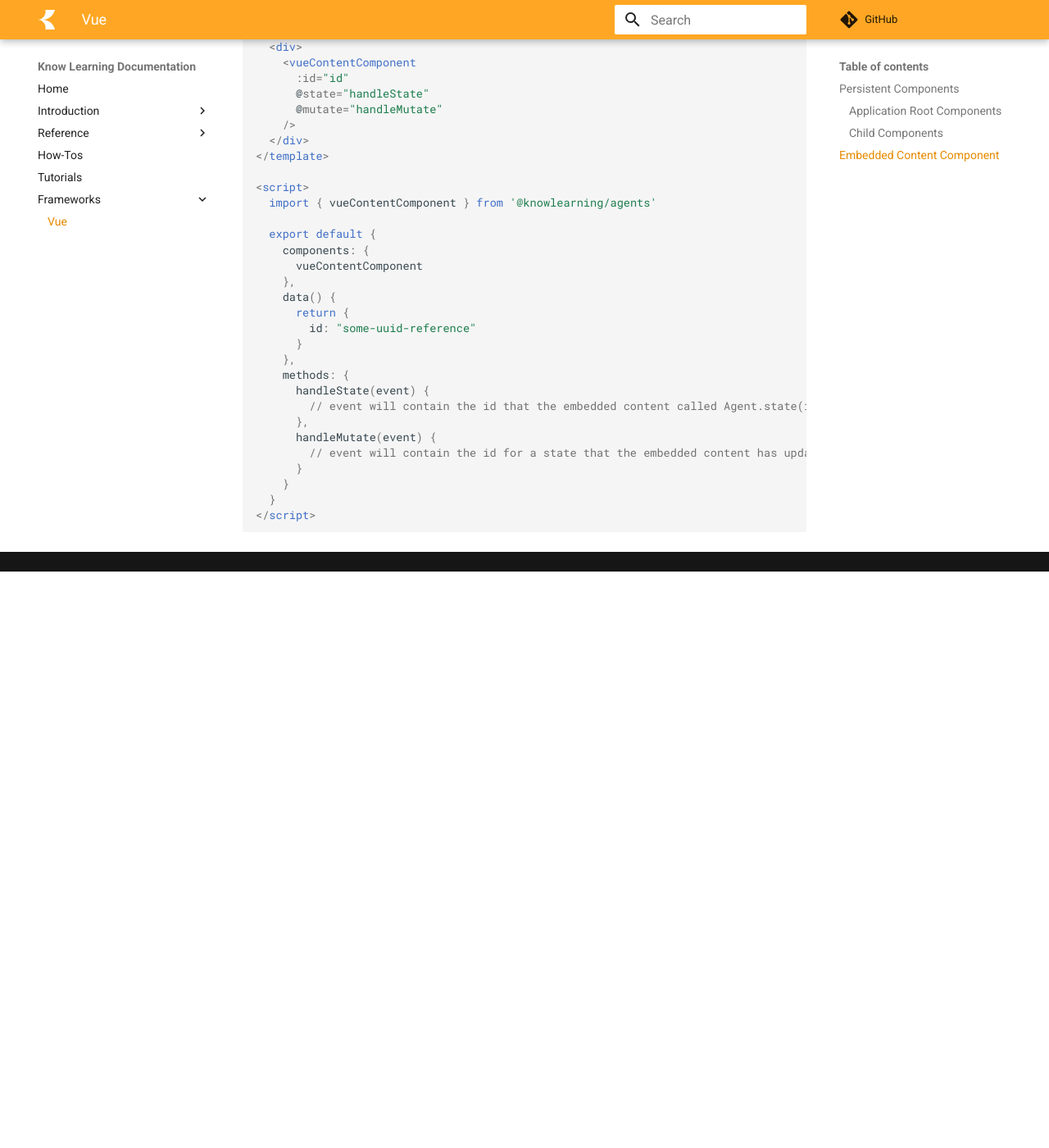
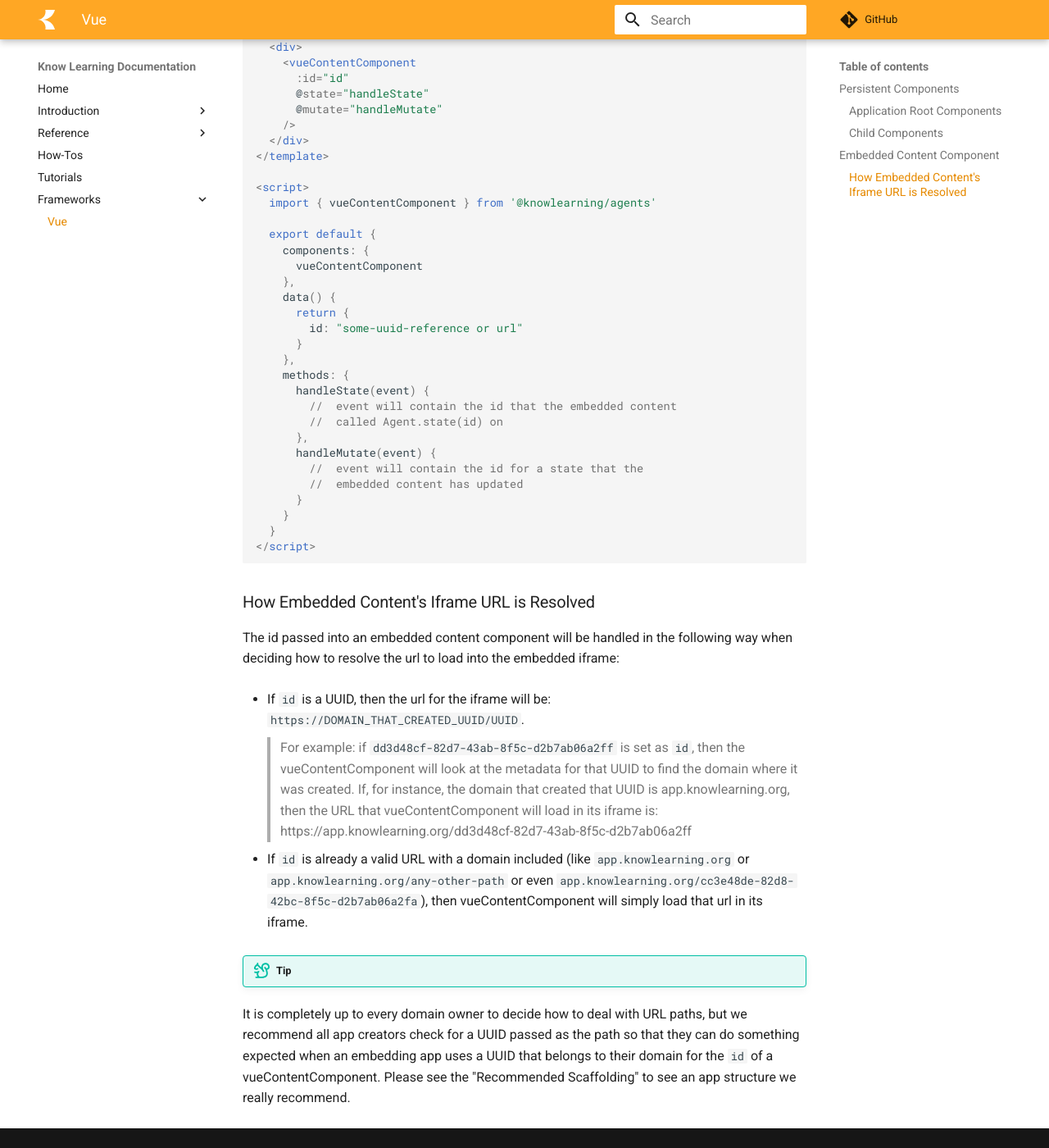
Before and after one commit to knowlearning/documentation, an MkDocs documentation site: the page built from docs/frameworks/vue.md, in a window 1280 px wide and 1400 px high, scrolled down 1207 px. Shown: the whole window at 82% size. Built offline with MkDocs 1.6.1 and Material for MkDocs 9.7.7, drawn with Linux system fonts in a browser that asks for light colours; comment, search, counter and statistics services are not loaded; before the commit the page ends 1904 px from its top, so only the background shows below that; some of the changed text lies outside the part shown.

Commit message:
Add to Vue framework information

````diff
--- a/docs/frameworks/vue.md
+++ b/docs/frameworks/vue.md
@@ -46,7 +46,7 @@ A persistent component does not have to be used as the application root. You are
 
 ## Embedded Content Component
 
-You can embed other sites backed by @knowlearning/agents like so:
+You can embed other sites that use @knowlearning/agents like so:
 
 ```html
 <template>
@@ -68,17 +68,33 @@ You can embed other sites backed by @knowlearning/agents like so:
     },
     data() {
       return {
-        id: "some-uuid-reference"
+        id: "some-uuid-reference or url"
       }
     },
     methods: {
       handleState(event) {
-        // event will contain the id that the embedded content called Agent.state(id) on
+        //  event will contain the id that the embedded content
+        //  called Agent.state(id) on
       },
       handleMutate(event) {
-        // event will contain the id for a state that the embedded content has updated
+        //  event will contain the id for a state that the
+        //  embedded content has updated
       }
     }
   }
 </script>
 ```
+
+### How Embedded Content's Iframe URL is Resolved
+
+The id passed into an embedded content component will be handled in the following way when deciding how to resolve the url to load into the embedded iframe:
+
+- If ```id``` is a UUID, then the url for the iframe will be: ```https://DOMAIN_THAT_CREATED_UUID/UUID```.
+  > For example: if ```dd3d48cf-82d7-43ab-8f5c-d2b7ab06a2ff``` is set as ```id```, then the vueContentComponent will look at the metadata for that UUID to find the domain where it was created. If, for instance, the domain that created that UUID is app.knowlearning.org, then the URL that vueContentComponent will load in its iframe is: https://app.knowlearning.org/dd3d48cf-82d7-43ab-8f5c-d2b7ab06a2ff
+
+- If ```id``` is already a valid URL with a domain included (like ```app.knowlearning.org``` or ```app.knowlearning.org/any-other-path``` or even ```app.knowlearning.org/cc3e48de-82d8-42bc-8f5c-d2b7ab06a2fa```), then vueContentComponent will simply load that url in its iframe.
+
+
+!!! tip
+
+  It is completely up to every domain owner to decide how to deal with URL paths, but we recommend all app creators check for a UUID passed as the path so that they can do something expected when an embedding app uses a UUID that belongs to their domain for the ```id``` of a vueContentComponent. Please see the "Recommended Scaffolding" to see an app structure we really recommend.
````
